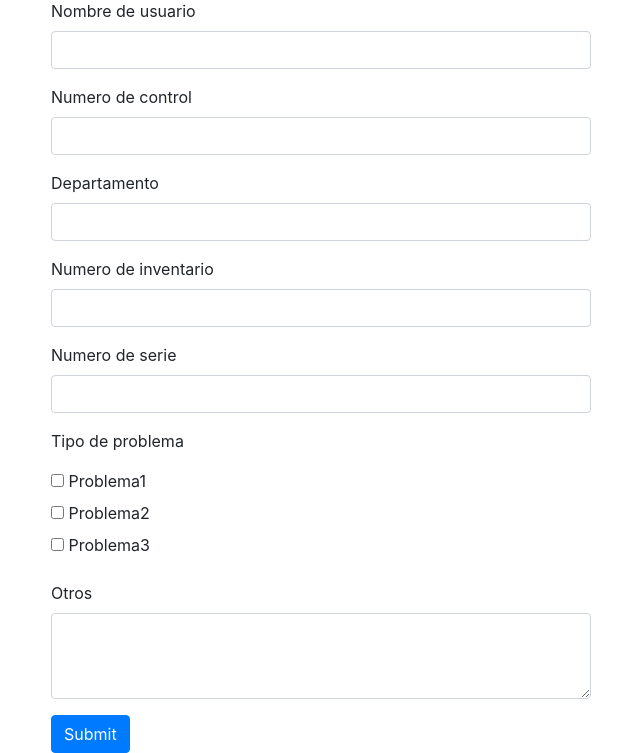
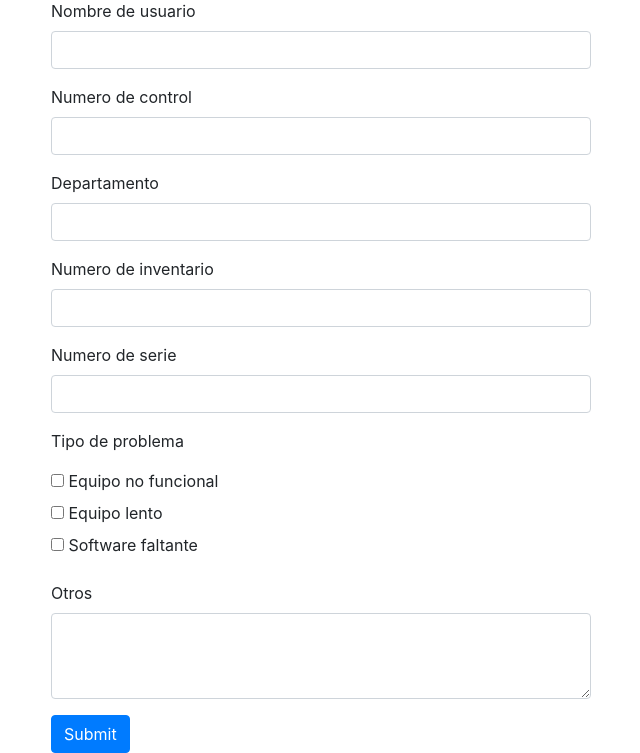
Before and after one commit to LizardoJoestar/Ztop, a Django app: page /ticket/ in a window 1280 px wide. Shown: the part 201-954 px from the top of the page, without its empty margins (319-959 px from the left). Run offline with Django 4.2, Linux system fonts and the light colour scheme; some libraries are stand-ins or nearby versions.

Commit message:
Update ticket.html

```diff
--- a/venv-ztop/ztop/ticket/templates/ticket/ticket.html
+++ b/venv-ztop/ztop/ticket/templates/ticket/ticket.html
@@ -50,11 +50,11 @@
           <div class="form-group">
             <p>Tipo de problema</p>
             <input type="checkbox" id="vehicle1" name="vehicle1" value="Bike">
-            <label for="vehicle1"> Problema1</label><br>
+            <label for="vehicle1"> Equipo no funcional</label><br>
             <input type="checkbox" id="vehicle2" name="vehicle2" value="Car">
-            <label for="vehicle2"> Problema2</label><br>
+            <label for="vehicle2"> Equipo lento</label><br>
             <input type="checkbox" id="vehicle3" name="vehicle3" value="Boat">
-            <label for="vehicle3"> Problema3</label><br>
+            <label for="vehicle3"> Software faltante</label><br>
           </div>
           <div class="form-group">
             <label for="message">Otros</label>
```
